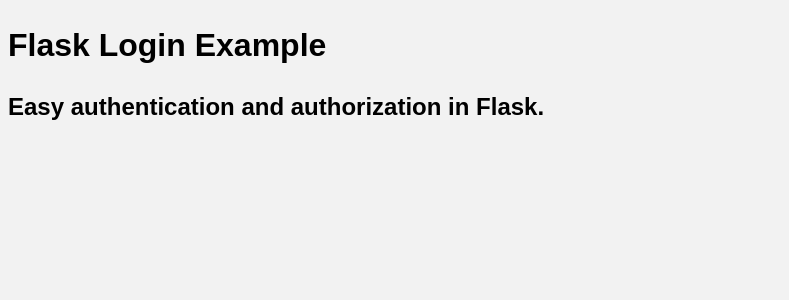
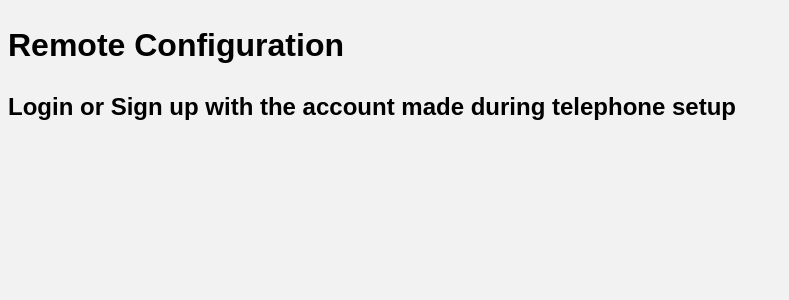
Before and after one commit to jooji-san/rotary_telephone_config_app, a Flask app: page / in a window 1280 px wide. Shown: the part 62-362 px from the top of the page, without its empty margins (0-789 px from the left). Run offline with Flask 3, Linux system fonts and the light colour scheme.

Commit message:
rename config_app.py

```diff
--- a/app/templates/index.html
+++ b/app/templates/index.html
@@ -1,4 +1,4 @@
 {% extends "base.html" %} {% block content %}
-<h1 class="title">Flask Login Example</h1>
-<h2 class="subtitle">Easy authentication and authorization in Flask.</h2>
+<h1 class="title">Remote Configuration</h1>
+<h2 class="subtitle">Login or Sign up with the account made during telephone setup</h2>
 {% endblock %}
```
Also changed, not shown: app.py (renamed from config_app.py).
